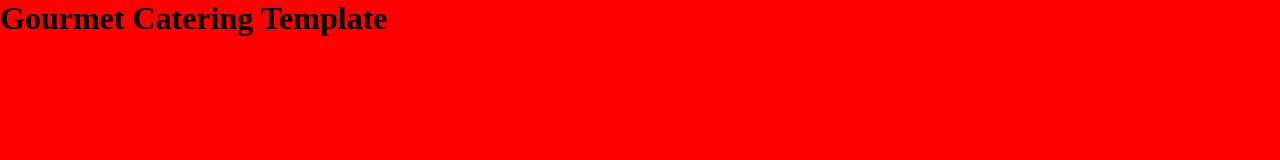
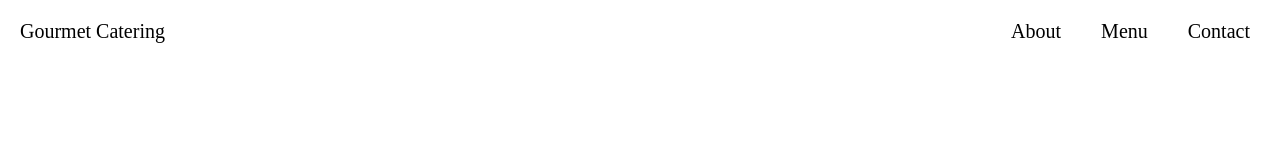
Before and after one commit to mosharofhossain1/Gourmet-Catering-Template, a plain HTML site: page index.html in a window 1280 px wide. Drawn offline with Linux system fonts and the light colour scheme.

Commit message:
header menu design complate

```diff
--- a/assets/css/responsive.css
+++ b/assets/css/responsive.css
@@ -1,5 +1,5 @@
-@media screen and (min-width: 800px) {
-    body {
-        background-color: red;
+@media screen and (max-width : 576px) {
+    .headerMenu {
+        display: none;
     }
 }
--- a/assets/css/style.css
+++ b/assets/css/style.css
@@ -17,4 +17,47 @@ li {
     margin: 0 auto;
 }
 
+html {
+    scroll-behavior: smooth;
+}
+
 /* Default css style start */
+
+/* Header section style start */
+header {
+    display: flex;
+    justify-content: space-between;
+    padding: 10px;
+    align-content: center;
+    background-color: white;
+}
+
+.headerLogo li a {
+    padding: 10px 10px;
+    display: inline-block;
+    font-size: 20px;
+    color: black;
+}
+
+.headerLogo li a:hover {
+    background-color: #ccc;
+}
+
+.headerMenu ul {
+    display: flex;
+}
+
+
+
+.headerMenu ul li a {
+    font-size: 20px;
+    color: black;
+    display: inline-block;
+    padding: 10px 20px;
+}
+
+.headerMenu ul li a:hover {
+    background-color: #ccc;
+}
+
+/* Header section style end */
--- a/index.html
+++ b/index.html
@@ -5,13 +5,36 @@
     <meta charset="UTF-8">
     <meta name="viewport" content="width=device-width, initial-scale=1.0">
     <title>Gourmet Catering Template</title>
+    <!-- FavIcon -->
+    <link rel="shortcut icon" href="./assets/images/fav.jpg" type="image/x-icon">
     <!-- Main css cdn -->
     <link rel="stylesheet" href="./assets/css/style.css">
     <link rel="stylesheet" href="./assets/css/responsive.css">
 </head>
 
 <body>
-    <h1>Gourmet Catering Template</h1>
+    <!-- header section start -->
+    <header id="header">
+        <div class="headerLogo">
+            <li><a href="#header">Gourmet Catering</a></li>
+        </div>
+        <div class="headerMenu">
+            <ul>
+                <li><a href="#about">About</a></li>
+                <li><a href="#menu">Menu</a></li>
+                <li><a href="#contact">Contact</a></li>
+            </ul>
+        </div>
+    </header>
+    <!-- header section end -->
+
+    <!-- Mian section start -->
+    <main>
+        <section>
+
+        </section>
+    </main>
+    <!-- Mian section end -->
 </body>
 
 </html>
```
Also changed, not shown: assets/images/fav.jpg (added).
